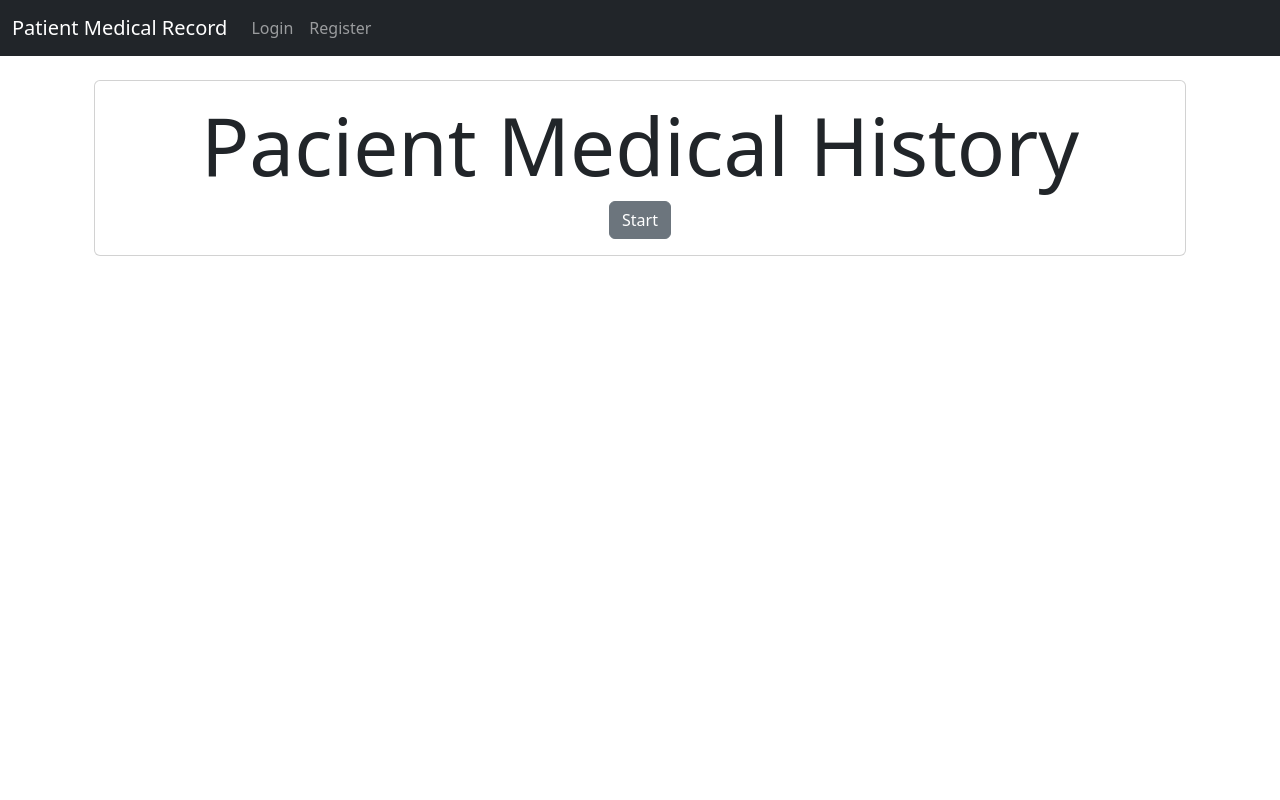
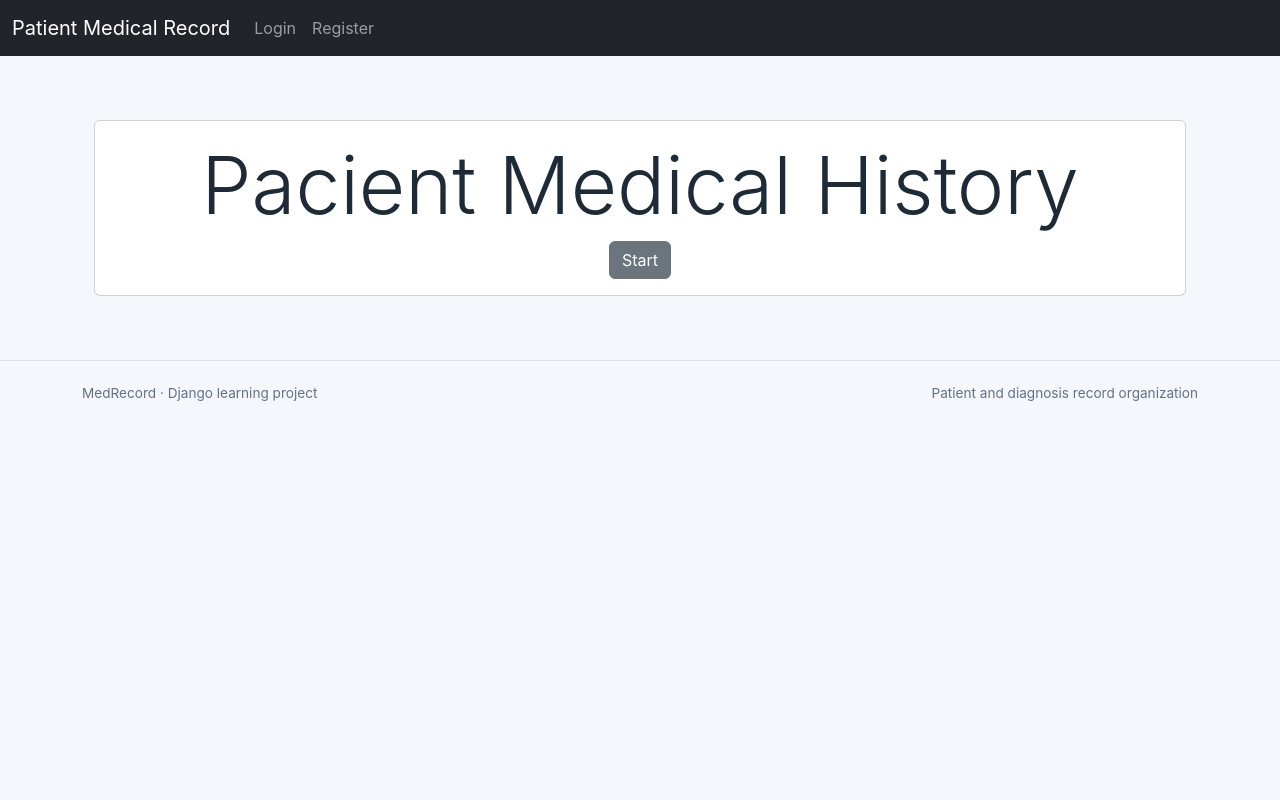
Before and after one commit to enrique28-ai/Medrecord, a Django app: page / in a window 1280 px wide. Run offline with Django 5.2, Linux system fonts and the light colour scheme.

Commit message:
style: establish polished MedRecord layout

```diff
--- a/medregister/templates/base.html
+++ b/medregister/templates/base.html
@@ -1,36 +1,49 @@
+{% load static %}
 <!doctype html>
 <html lang="en">
   <head>
     <meta charset="utf-8">
     <meta name="viewport" content="width=device-width, initial-scale=1">
-    <title>Medical Records</title>
+    <title>{% block title %}MedRecord{% endblock %}</title>
     <link href="https://cdn.jsdelivr.net/npm/bootstrap@5.3.6/dist/css/bootstrap.min.css" rel="stylesheet" integrity="sha384-4Q6Gf2aSP4eDXB8Miphtr37CMZZQ5oXLH2yaXMJ2w8e2ZtHTl7GptT4jmndRuHDT" crossorigin="anonymous">
+    <link rel="stylesheet" href="{% static 'medregister/medrecord.css' %}">
   </head>
+  <body class="medrecord-body">
+    {% include 'navbar.html' %}
+
+    <main class="medrecord-main">
+      <div class="container">
+        {% if messages %}
+          <div class="mb-4" aria-live="polite">
+            {% for message in messages %}
+              <div class="alert alert-info alert-dismissible fade show" role="alert">
+                {{ message }}
+                <button type="button" class="btn-close" data-bs-dismiss="alert" aria-label="Close"></button>
+              </div>
+            {% endfor %}
+          </div>
+        {% endif %}
+
+        {% block content %}{% endblock %}
+      </div>
+    </main>
+
+    <footer class="medrecord-footer">
+      <div class="container medrecord-footer__inner">
+        <span>MedRecord · Django learning project</span>
+        <span>Patient and diagnosis record organization</span>
+      </div>
+    </footer>
+
     <script>
       (function () {
         const saved = document.cookie.match(/(^| )user_tz=([^;]+)/);
         if (!saved) {
           const tz = Intl.DateTimeFormat().resolvedOptions().timeZone;
-    // Guarda la zona horaria en una cookie por 30 días
           document.cookie = `user_tz=${tz};path=/;max-age=${60*60*24*30}`;
         }
       })();
     </script>
-  <body>
-    {% include 'navbar.html' %}
-    <div class="container">
-        <br>
-      {% if messages %}
-        {% for message in messages %}
-          <div class="alert alert-warning alert-dismissible fade show" role="alert">
-            {{ message }}
-          <button type="button" class="btn-close" data-bs-dismiss="alert" aria-label="Close"></button>
-          </div>
-        {% endfor %}
-      {% endif %}
-    {% block content %}
-    {% endblock %}
-    </div>
     <script src="https://cdn.jsdelivr.net/npm/bootstrap@5.3.6/dist/js/bootstrap.bundle.min.js" integrity="sha384-j1CDi7MgGQ12Z7Qab0qlWQ/Qqz24Gc6BM0thvEMVjHnfYGF0rmFCozFSxQBxwHKO" crossorigin="anonymous"></script>
   </body>
 </html>
```
Lines whose indentation alone changed are shown as unchanged.
